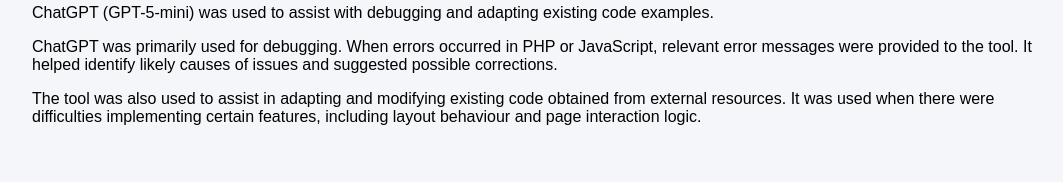
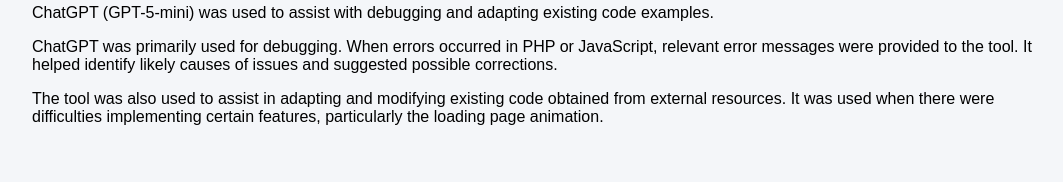
Before and after one commit to B293600/IWDD, a PHP site: page /credits.php in a window 1280 px wide. Shown: the part 2584-2766 px from the top of the page, without its empty margins (108-1171 px from the left). Run offline with PHP 8.4, Linux system fonts and the light colour scheme.

Commit message:
More accurate

```diff
--- a/credits.php
+++ b/credits.php
@@ -176,7 +176,7 @@ require_once 'login.php';
     </p>
 
     <p>
-        The tool was also used to assist in adapting and modifying existing code obtained from external resources. It was used when there were difficulties implementing certain features, including layout behaviour and page interaction logic.
+        The tool was also used to assist in adapting and modifying existing code obtained from external resources. It was used when there were difficulties implementing certain features, particularly the loading page animation.
     </p>
 
 </div>
```
